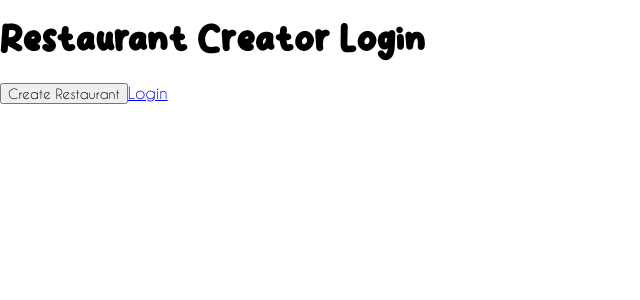
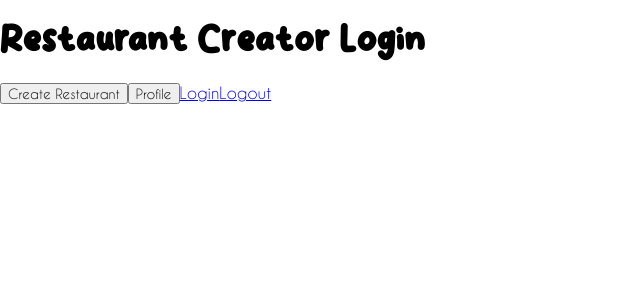
Before and after one commit to leatonos/TheRestaurantMenuCreator, a Next.js app: page / in a window 1280 px wide. Shown: the top 300 px of the page, without its empty margins (0-640 px from the left). Built offline with nearby package versions, Linux system fonts and the light colour scheme; no server answers; the database is empty.

Commit message:
Login almost working

```diff
--- a/pages/index.js
+++ b/pages/index.js
@@ -33,6 +33,10 @@ function Login() {
  return <a href="/api/auth/login">Login</a>;
 }
 
+function Logout() {
+  return <a href="/api/auth/logout">Logout</a>;
+ }
+
 
 export default function Home({restaurants}){
 
@@ -57,7 +61,15 @@ export default function Home({restaurants}){
         >
           <button>Create Restaurant</button>
         </Link>
+        <Link
+          href={{
+            pathname: '/profile'
+          }}
+        >
+          <button>Profile</button>
+        </Link>
         <Login/>
+        <Logout/>
        </main>
      </>
    )
```
Also changed, not shown: pages/profile.js (added, +20 -0 lines).
